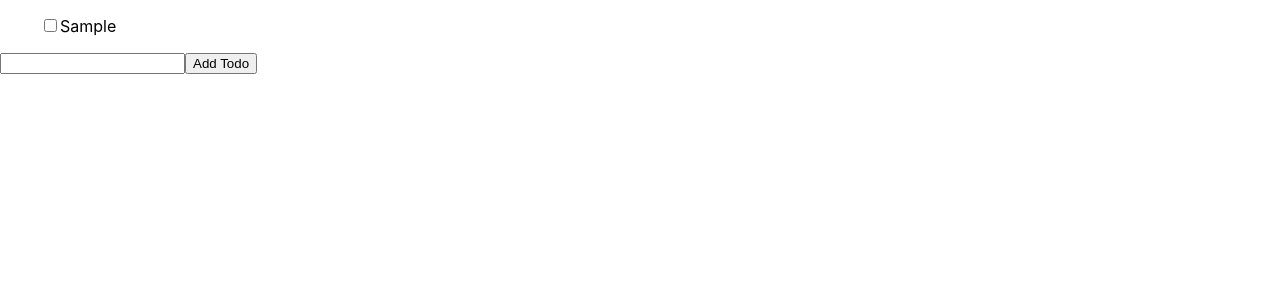
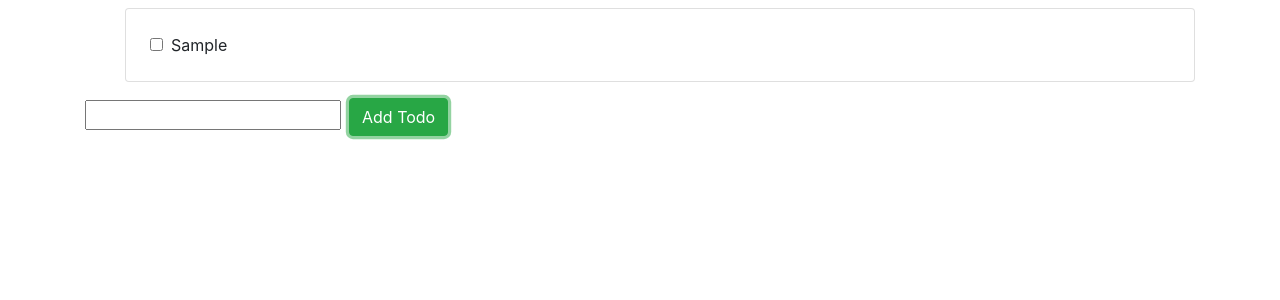
Before and after one commit to mibob8/TypeScriptReactTodoApp, a React (Create React App) app: page / in a window 1280 px wide. Both pictures are taken after typing "Sample" into the empty fields and a click on the button "Add Todo". Shown: the top 300 px of the page. Built offline with nearby package versions, Linux system fonts and the light colour scheme.

Commit message:
TODO: styling improvements

```diff
--- a/package.json
+++ b/package.json
@@ -12,6 +12,7 @@
     "@types/react-dom": "^18.0.5",
     "bootstrap": "^5.1.3",
     "react": "^18.1.0",
+    "react-bootstrap": "^2.4.0",
     "react-dom": "^18.1.0",
     "react-scripts": "5.0.1",
     "react-uuid": "^1.0.2",
--- a/public/index.html
+++ b/public/index.html
@@ -15,6 +15,9 @@
       user's mobile device or desktop. See https://developers.google.com/web/fundamentals/web-app-manifest/
     -->
     <link rel="manifest" href="%PUBLIC_URL%/manifest.json" />
+    <link rel="stylesheet" href="https://stackpath.bootstrapcdn.com/bootstrap/4.1.0/css/bootstrap.min.css"
+integrity="sha384-9gVQ4dYFwwWSjIDZnLEWnxCjeSWFphJiwGPXr1jddIhOegiu1FwO5qRGvFXOdJZ4"
+crossorigin="anonymous">
     <!--
       Notice the use of %PUBLIC_URL% in the tags above.
       It will be replaced with the URL of the `public` folder during the build.
--- a/src/App.tsx
+++ b/src/App.tsx
@@ -4,6 +4,7 @@ import { Todo } from './types/types';
 import { TodoList } from './components/TodoList';
 import { useState } from 'react';
 import { v4 as uuidv4 } from 'uuid';
+import { Button } from 'react-bootstrap';
 
 function App() {
 
@@ -24,12 +25,15 @@ function App() {
   }
 
 
-  return (<div>
+  return (<div className="container">
  <TodoList todos={todos}></TodoList>
+ <div>
  <form onSubmit={ addTodo } >
- <input type="text" onChange={onTextChange} value={todoText}></input>
- <button type="submit">Add Todo</button>
+ <input className='mr-2 align-self-start' type="text" onChange={onTextChange} value={todoText}></input>
+ <button className='btn btn-success' type="submit">Add Todo</button>
  </form>
+ </div>
+
   </div>
   );
 }
--- a/src/components/TodoItem.tsx
+++ b/src/components/TodoItem.tsx
@@ -14,11 +14,13 @@ export const TodoItem: React.FC<Props> = ({todo}) => {
       setIsDone(todo.IsDone);
   }
 
-  return (
-  <li style={{textDecoration: todo.IsDone ? "line-through" : ""}}>
-      <input type="checkbox" onClick={onClickHandler}>
+  return ( <div className='card p-4 mt-2'>
+<li  style={{textDecoration: todo.IsDone ? "line-through" : ""}}>
+      <input className='mr-2 text-light' type="checkbox" onClick={onClickHandler}>
       </input>
       {todo.Text}
       </li>
+  </div>
+
   )
 }
```
Also changed, not shown: 1 other file (tests, documents, lock files or other folders).
